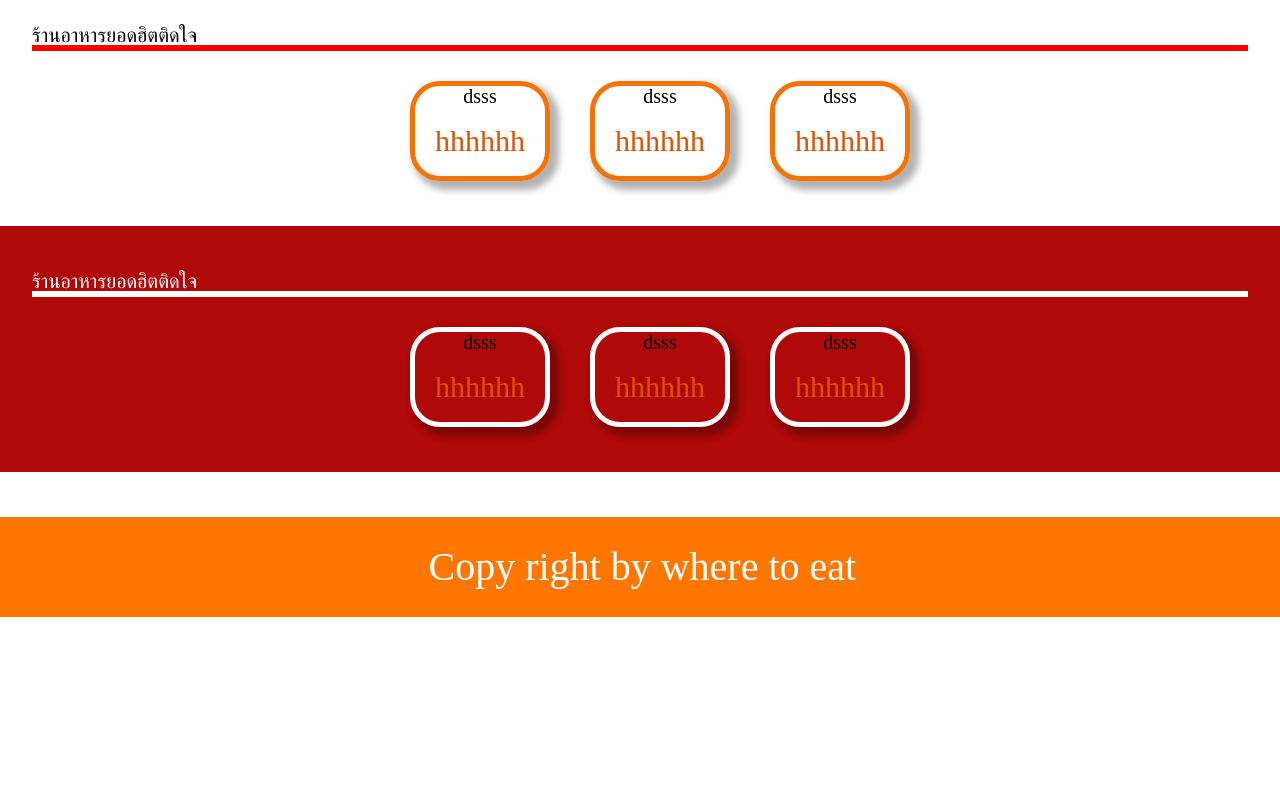
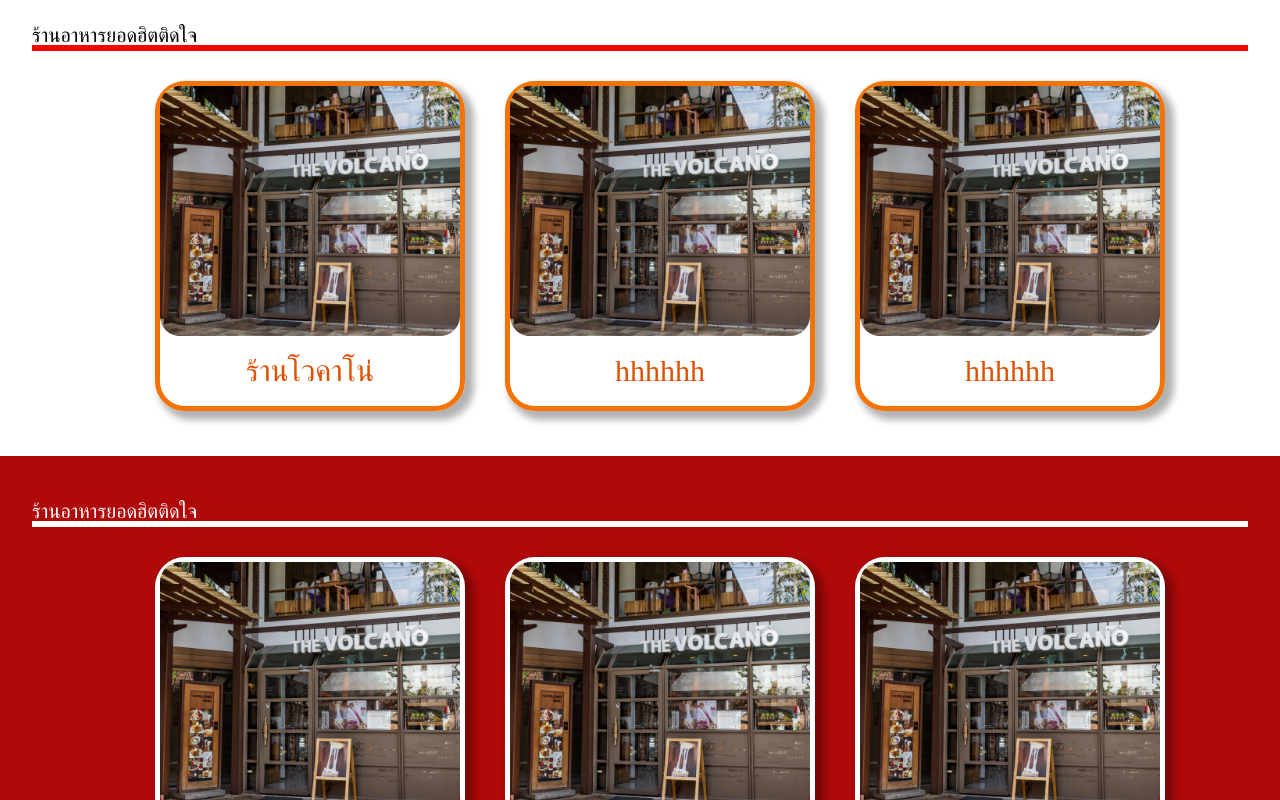
Before and after one commit to Acttion101/eatsomewhere-react, a React (Create React App) app: page / in a window 1280 px wide. Shown: the part 500-1300 px from the top of the page. Before the commit the page ends 1117 px from the top, so only its background shows below. Built offline with nearby package versions, Linux system fonts and the light colour scheme.

Commit message:
edit-detail/home/news/components

```diff
--- a/src/components/Detail/Content/index.js
+++ b/src/components/Detail/Content/index.js
@@ -10,9 +10,11 @@ import {
   BoxInput,
   ContentButton,
   ListComment
+  , Picture
 } from './styled'
-import { TopicText, Detail } from '../../Typography'
-import { Image } from '../../../assets/img1.jpg'
+import { TopicText, Detail, TextFooter } from '../../Typography'
+import { Footer } from '../../Footer/styled'
+
 import { useComment } from '../contexts/ActionContext'
 import Comment from './ListComment'
 
@@ -32,7 +34,9 @@ function Content ({ onSubmit }) {
           <TopicText>ร้านVolcano</TopicText>
           <Line />
         </TopicDetail>
-        <DetailImage src={Image} />
+        <DetailImage>
+          <Picture />
+        </DetailImage>
         <Detail>ชื่อร้าน : ร้านVolcano</Detail>
         <Detail>
           รายละเอียด : ร้านอยู่เเถวโครงการ PP Place หน้าปากซอย 5 บ้านใหม่หลังมอ
@@ -65,6 +69,9 @@ function Content ({ onSubmit }) {
           </ContentButton>
         </BoxInput>
       </Box>
+      <Footer>
+        <TextFooter>Copy right by where to eat</TextFooter>
+      </Footer>
     </ContentDetail>
   )
 }
--- a/src/components/Home/Content/index.js
+++ b/src/components/Home/Content/index.js
@@ -13,10 +13,10 @@ import {
   LinePro,
   Topic,
   ContentDetail,
-  Test
+  Test, ImageStore
 } from './styled'
 import { Footer } from '../../Footer/styled'
-// import Review from 'react-star-rating'
+
 import {
   TextStore,
   TextTopicHot,
@@ -44,17 +44,23 @@ function Content () {
           <ContentDetail>
             <CardHot>
               <Link to='/detail'>
-                <StoreImg>dsss</StoreImg>
+                <StoreImg><ImageStore /></StoreImg>
+              </Link>
+              <TextStore>ร้านโวคาโน่</TextStore>
+            </CardHot>
+            <CardHot>
+              <Link to='/detail'>
+                <StoreImg><ImageStore /></StoreImg>
               </Link>
               <TextStore>hhhhhh</TextStore>
+
             </CardHot>
             <CardHot>
-              <StoreImg>dsss</StoreImg>
+              <Link to='/detail'>
+                <StoreImg><ImageStore /></StoreImg>
+              </Link>
               <TextStore>hhhhhh</TextStore>
-            </CardHot>
-            <CardHot>
-              <StoreImg>dsss</StoreImg>
-              <TextStore>hhhhhh</TextStore>
+
             </CardHot>
           </ContentDetail>
         </HomeHot>
@@ -66,15 +72,21 @@ function Content () {
           </Topic>
           <ContentDetail>
             <CardPro>
-              <StoreImg>dsss</StoreImg>
+              <Link to='/detail'>
+                <StoreImg><ImageStore /></StoreImg>
+              </Link>
               <TextStore>hhhhhh</TextStore>
             </CardPro>
             <CardPro>
-              <StoreImg>dsss</StoreImg>
+              <Link to='/detail'>
+                <StoreImg><ImageStore /></StoreImg>
+              </Link>
               <TextStore>hhhhhh</TextStore>
             </CardPro>
             <CardPro>
-              <StoreImg>dsss</StoreImg>
+              <Link to='/detail'>
+                <StoreImg><ImageStore /></StoreImg>
+              </Link>
               <TextStore>hhhhhh</TextStore>
             </CardPro>
           </ContentDetail>
--- a/src/components/News/Navbar/index.js
+++ b/src/components/News/Navbar/index.js
@@ -15,7 +15,7 @@ function Navbar () {
       <Hello>
 
         <Link to='/'><NavButtonHome> หน้าหลัก</NavButtonHome></Link>
-        <Link to='/news'><NavButtonNews> ข่าวสาร</NavButtonNews></Link>
+        <Link to='/community'><NavButtonNews> ชุมนุม</NavButtonNews></Link>
         <Link to='/register'><NavButtonLogin> ชื่อผู้ใช้ </NavButtonLogin></Link>
       </Hello>
     </NavContainerLogin>
```
